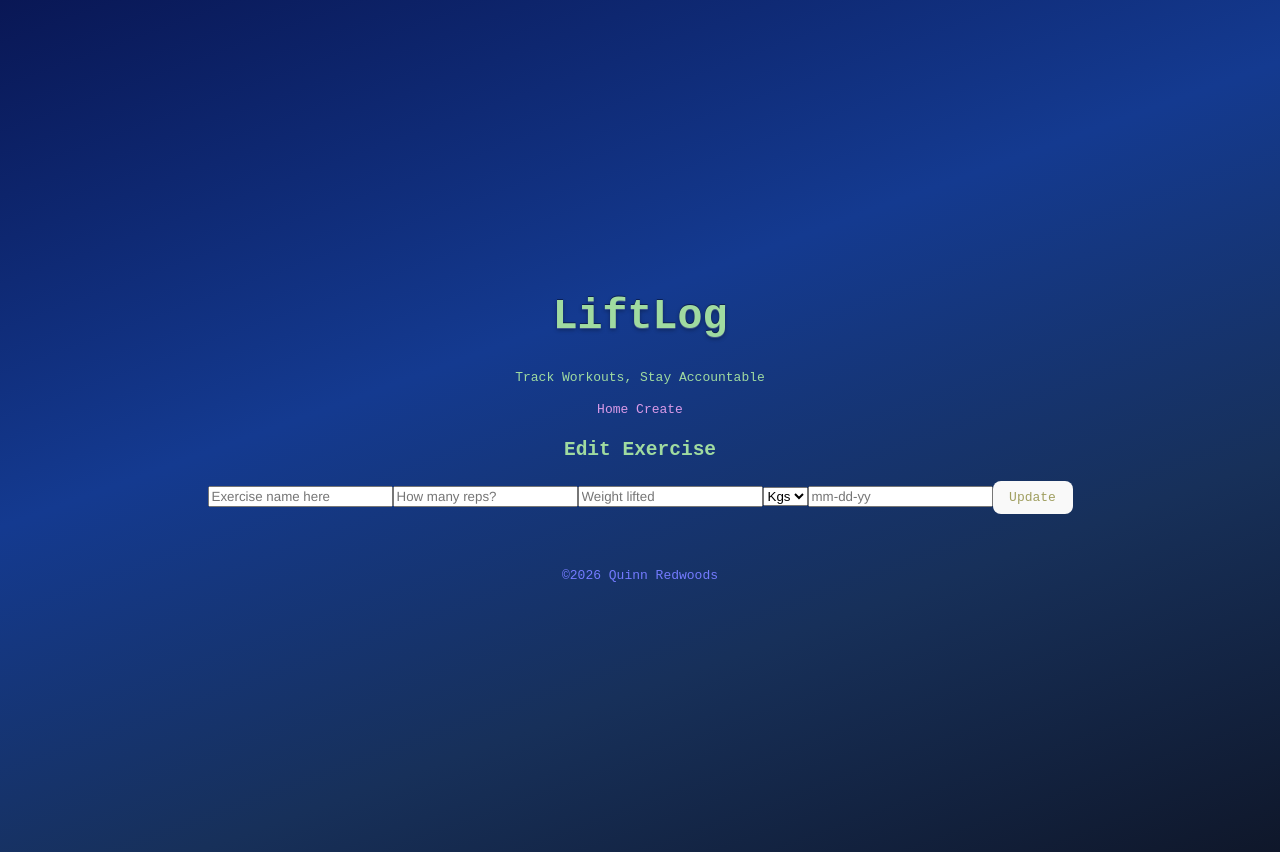
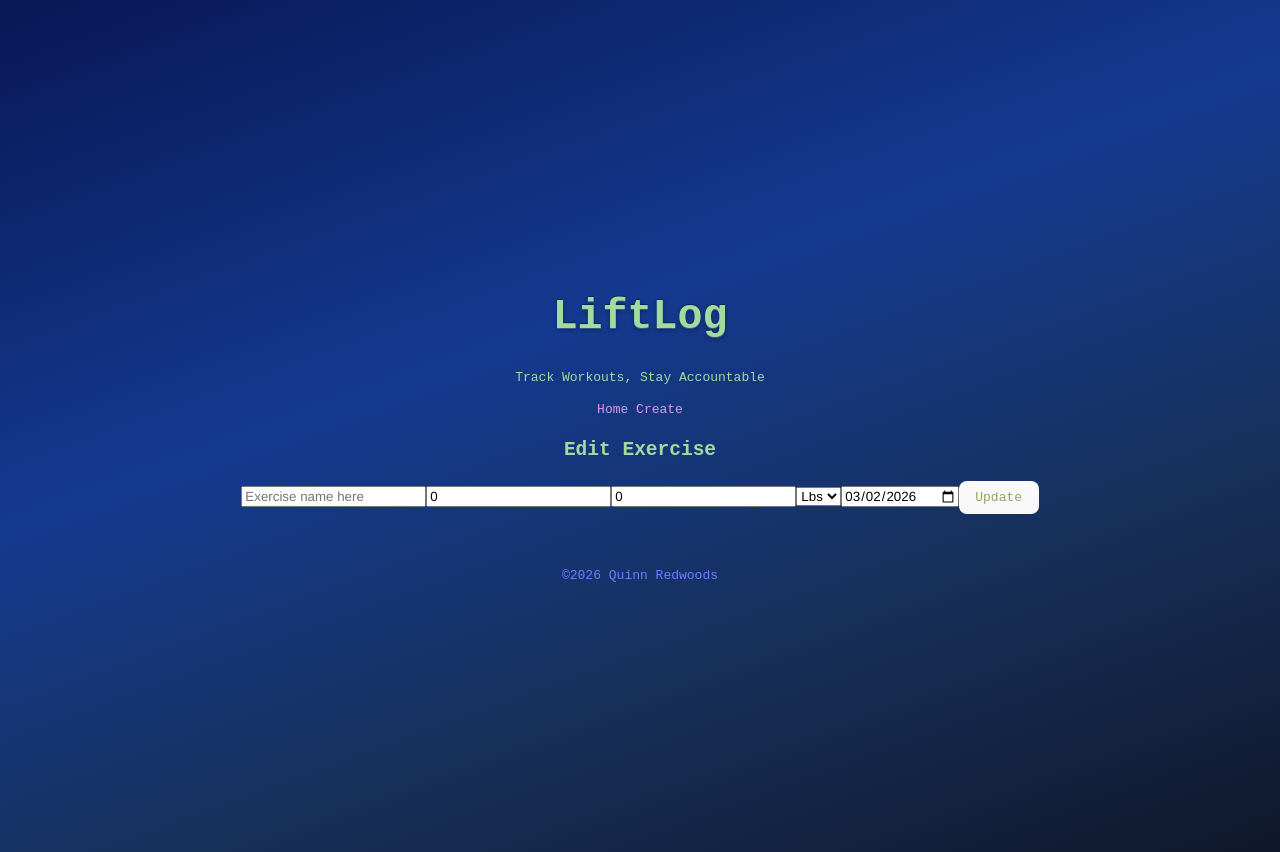
Before and after one commit to qredwoods/exercisetracker, a React (Vite) app in the folder frontend/: page /edit in a window 1280 px wide. Built offline with nearby package versions, Linux system fonts and the light colour scheme; no server answers.

Commit message:
date handling change, exercise form component created

```diff
--- a/frontend/src/App.css
+++ b/frontend/src/App.css
@@ -23,12 +23,13 @@ h1 {
     0 2px 4px #00000055;
 }
 
-tr th {
+tr th, td {
   border: 1px solid salmon;
+  padding: .4em;
 }
 
 tr td {
-  border: 2px solid darkred;
+  border: 1px solid rgb(186, 78, 66);
 
 }
 
--- /dev/null
+++ b/frontend/src/components/ExerciseForm.jsx
@@ -0,0 +1,74 @@
+import { useState } from "react";
+
+function todayIsoLocal() {
+  const d = new Date();
+  const year = d.getFullYear();
+  const month = String(d.getMonth() + 1).padStart(2, "0");
+  const day = String(d.getDate()).padStart(2, "0");
+  return `${year}-${month}-${day}`;
+}
+
+const ExerciseForm = ({
+  title,
+  buttonLabel,
+  initialExercise = {},
+  onSubmit,
+}) => {
+  const [name, setName] = useState(initialExercise.name || "");
+  const [reps, setReps] = useState(initialExercise.reps || 0);
+  const [weight, setWeight] = useState(initialExercise.weight || 0);
+  const [unit, setUnit] = useState(initialExercise.unit || "lbs");
+  const [date, setDate] = useState(initialExercise.date || todayIsoLocal());
+
+  const handleSubmit = () => {
+    onSubmit({
+      name,
+      reps,
+      weight,
+      unit,
+      date,
+    });
+  };
+
+  return (
+    <div>
+      <h2>{title}</h2>
+
+      <input
+        type="text"
+        placeholder="Exercise name here"
+        value={name}
+        onChange={(e) => setName(e.target.value)}
+      />
+
+      <input
+        type="number"
+        placeholder="How many reps?"
+        value={reps}
+        onChange={(e) => setReps(e.target.valueAsNumber)}
+      />
+
+      <input
+        type="number"
+        placeholder="Weight lifted"
+        value={weight}
+        onChange={(e) => setWeight(e.target.valueAsNumber)}
+      />
+
+      <select value={unit} onChange={(e) => setUnit(e.target.value)}>
+        <option value="lbs">Lbs</option>
+        <option value="kgs">Kgs</option>
+      </select>
+
+      <input
+        type="date"
+        value={date}
+        onChange={(e) => setDate(e.target.value)}
+      />
+
+      <button onClick={handleSubmit}>{buttonLabel}</button>
+    </div>
+  );
+};
+
+export default ExerciseForm;
--- a/frontend/src/components/ExerciseRow.jsx
+++ b/frontend/src/components/ExerciseRow.jsx
@@ -1,6 +1,21 @@
-import React from 'react'
 import { TiDeleteOutline } from "react-icons/ti";
 import { FiEdit3 } from "react-icons/fi";
+
+function formatDisplayDate(dateString) {
+  const [year, month, day] = dateString.split("-");
+
+  const date = new Date(
+    Number(year),
+    Number(month) - 1,
+    Number(day)
+  );
+
+  return date.toLocaleDateString("en-US", {
+    month: "short",
+    day: "numeric",
+    year: "numeric",
+  });
+}
 
 const ExerciseRow = ({exercise, onDelete, onEdit}) => {
   const {name, reps, weight, unit, date, _id} = exercise
@@ -11,7 +26,7 @@ const ExerciseRow = ({exercise, onDelete, onEdit}) => {
       <td>{reps}</td>
       <td>{weight}</td>
       <td>{unit}</td>
-      <td>{date}</td>
+      <td>{formatDisplayDate(date)}</td>
       <td><FiEdit3 onClick={() => onEdit(exercise)}/></td>
       <td><TiDeleteOutline onClick={() => onDelete(_id)}/></td>
     </tr>
--- a/frontend/src/components/ExerciseTable.jsx
+++ b/frontend/src/components/ExerciseTable.jsx
@@ -1,4 +1,3 @@
-import React from 'react'
 import ExerciseRow from './ExerciseRow'
 
 const ExerciseTable = ({exercises, onDelete, onEdit}) => {
--- a/frontend/src/pages/CreateExercisePage.jsx
+++ b/frontend/src/pages/CreateExercisePage.jsx
@@ -1,19 +1,11 @@
-import { useState } from 'react'
-import { useNavigate } from 'react-router-dom'
+import { useNavigate } from "react-router-dom";
 import { apiFetch } from "../api";
+import ExerciseForm from "../components/ExerciseForm";
 
 const CreateExercisePage = () => {
+  const navigate = useNavigate();
 
-  const [name, setName] = useState('')
-  const [unit, setUnit] = useState('lbs')
-  const [reps, setReps] = useState('')
-  const [weight, setWeight] = useState('')
-  const [date, setDate] = useState('')
-
-  const navigate = useNavigate()
-const addExercise = async () => {
-  const newExercise = { name, reps, weight, unit, date };
-
+  const addExercise = async (newExercise) => {
     try {
       await apiFetch("/api/exercises", {
         method: "POST",
@@ -28,39 +20,12 @@ const addExercise = async () => {
   };
 
   return (
-    <div>
-    <h2>Add Exercise</h2>
-    <input
-      type="text"
-      placeholder="Exercise name here"
-      value={name}
-      onChange={e => setName(e.target.value)}/>
+    <ExerciseForm
+      title="Add Exercise"
+      buttonLabel="Add"
+      onSubmit={addExercise}
+    />
+  );
+};
 
-    <input
-      type="number"
-      placeholder="How many reps?"
-      value={reps}
-      onChange={e => setReps(e.target.valueAsNumber)}/>
-    <input
-      type="number"
-      placeholder="Weight lifted"
-      value={weight}
-      onChange={e => setWeight(e.target.valueAsNumber)}/>
-     <select
-      value={unit}
-      onChange={e => setUnit(e.target.value)}
-      >
-      <option value='lbs'>Lbs</option>
-      <option value='kgs'>Kgs</option>
-      </select>
-    <input
-      type="text"
-      placeholder="mm-dd-yy"
-      value={date}
-      onChange={e => setDate(e.target.value)}/>
-    <button onClick={addExercise}>Add</button>
-  </div>
-  )
-}
-
-export default CreateExercisePage
+export default CreateExercisePage;
--- a/frontend/src/pages/EditExercisePage.jsx
+++ b/frontend/src/pages/EditExercisePage.jsx
@@ -1,68 +1,32 @@
-import { useState } from 'react'
-import { useNavigate } from 'react-router-dom'
-import { apiFetch } from '../api'
+import { useNavigate } from "react-router-dom";
+import { apiFetch } from "../api";
+import ExerciseForm from "../components/ExerciseForm";
 
-const EditExercisePage = ({exerciseToEdit}) => {
+const EditExercisePage = ({ exerciseToEdit }) => {
+  const navigate = useNavigate();
 
-  const [name, setName] = useState(exerciseToEdit.name)
-  const [unit, setUnit] = useState(exerciseToEdit.unit)
-  const [reps, setReps] = useState(exerciseToEdit.reps)
-  const [weight, setWeight] = useState(exerciseToEdit.weight)
-  const [date, setDate] = useState(exerciseToEdit.date)
-
-  const _id = exerciseToEdit._id
-  const navigate = useNavigate()
-
-  const updateExercise = async (_id) => {
-    const editedExercise = { name, reps, weight, unit, date };
-
-    try { await apiFetch(`/api/exercises/${_id}`, {
-      method: 'PUT',
+  const updateExercise = async (editedExercise) => {
+    try {
+      await apiFetch(`/api/exercises/${exerciseToEdit._id}`, {
+        method: "PUT",
         body: JSON.stringify(editedExercise),
       });
 
       alert("Successfully updated the exercise!");
-    navigate("/")
+      navigate("/");
     } catch (err) {
-    alert(err.message)
+      alert(err.message);
     }
   };
 
   return (
-    <div>
-    <h2>Edit Exercise</h2>
-    <input
-      type="text"
-      placeholder="Exercise name here"
-      value={name}
-      onChange={e => setName(e.target.value)}/>
+    <ExerciseForm
+      title="Edit Exercise"
+      buttonLabel="Update"
+      initialExercise={exerciseToEdit}
+      onSubmit={updateExercise}
+    />
+  );
+};
 
-    <input
-      type="number"
-      placeholder="How many reps?"
-      value={reps}
-      onChange={e => setReps(e.target.valueAsNumber)}/>
-    <input
-      type="number"
-      placeholder="Weight lifted"
-      value={weight}
-      onChange={e => setWeight(e.target.valueAsNumber)}/>
-    <select
-      value={unit}
-      onChange={e => setUnit(e.target.value)}
-      >
-      <option value='kgs'>Kgs</option>
-      <option value='lbs'>Lbs</option>
-
-      </select>
-    <input
-      type="text"
-      placeholder="mm-dd-yy"
-      value={date}
-      onChange={e => setDate(e.target.value)}/>
-    <button onClick={() => updateExercise(_id)}>Update</button>
-    </div>
-  )
-}
-
-export default EditExercisePage
+export default EditExercisePage;
```
Also changed, not shown: 1 other file (tests, documents, lock files or other folders). Lines whose indentation alone changed are shown as unchanged.
